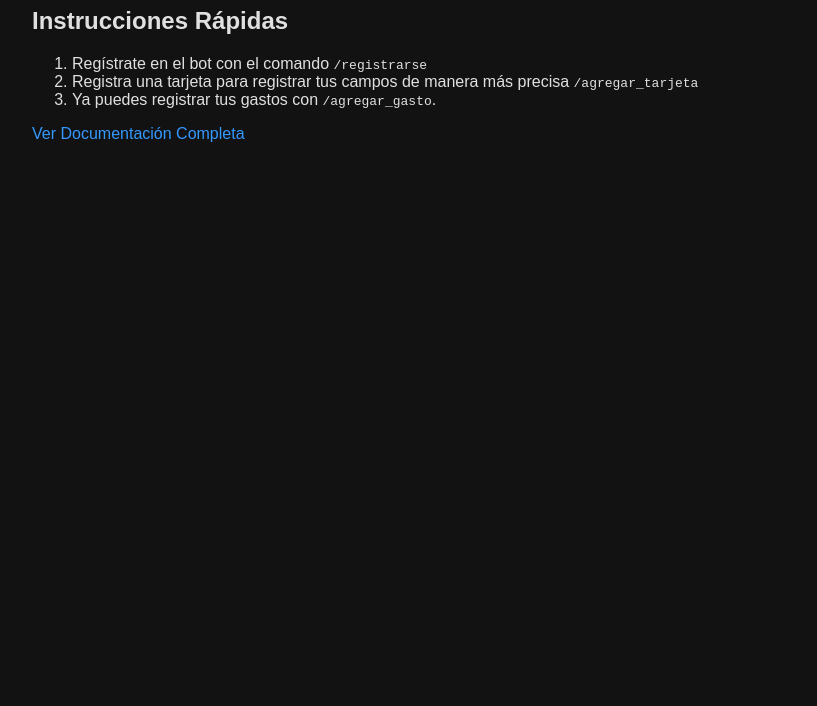
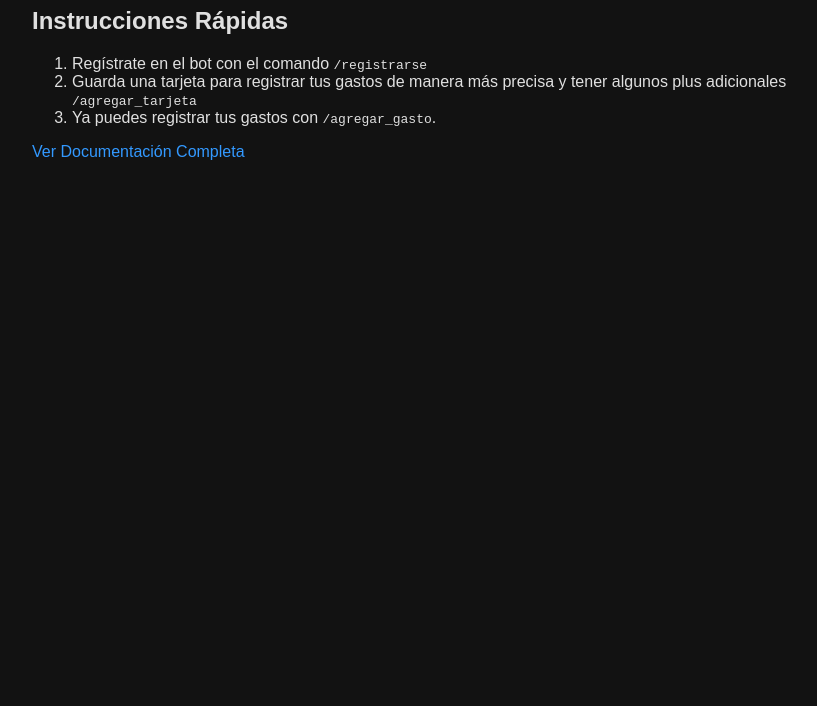
Before and after one commit to juanvidev1/expenses_bot, a website: page src/web/public/index.html in a window 1280 px wide. Shown: the part 94-800 px from the top of the page, without its empty margins (208-1025 px from the left). Drawn offline with Linux system fonts and the light colour scheme.

Commit message:
fix: Production changes

```diff
--- a/src/web/public/index.html
+++ b/src/web/public/index.html
@@ -13,7 +13,7 @@
       <ol>
         <li>Regístrate en el bot con el comando <code>/registrarse</code></li>
         <li>
-          Registra una tarjeta para registrar tus campos de manera más precisa
+          Guarda una tarjeta para registrar tus gastos de manera más precisa y tener algunos plus adicionales
           <code>/agregar_tarjeta</code>
         </li>
         <li>Ya puedes registrar tus gastos con <code>/agregar_gasto</code>.</li>
```
